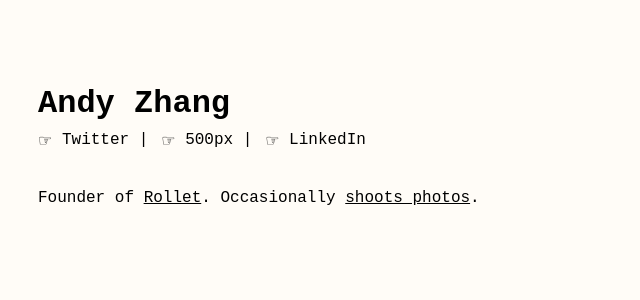
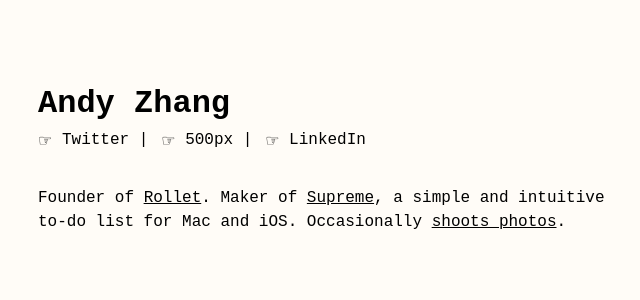
Before and after one commit to yesokay/yesokay.github.io, a Jekyll site: the page built from index.html, in a window 1280 px wide. Shown: the top 300 px of the page, without its empty margins (58-698 px from the left). Built offline with Jekyll 4.4.1, drawn with Linux system fonts in a browser that asks for light colours.

Commit message:
Add Supreme

```diff
--- a/_config.yml
+++ b/_config.yml
@@ -7,7 +7,7 @@ twitter_url: "https://twitter.com/yesokayawesome"
 linkedin_url: "https://www.linkedin.com/in/andyzhang"
 500px_url: "https://500px.com/a-z"
 photos_url: "http://andyzhang.com"
-intro: Founder of <a href="https://rollet.hu/?ref=zhang.me">Rollet</a>. Occasionally <a href="https://500px.com/a-z">shoots photos</a>.
+intro: Founder of <a href="https://rollet.hu/?ref=zhang.me">Rollet</a>. Maker of <a href="https://supreme.li/?ref=zhang.me">Supreme</a>, a simple and intuitive to-do list for Mac and iOS. Occasionally <a href="https://500px.com/a-z">shoots photos</a>.
 
 # Build settings
 permalink: pretty
```
